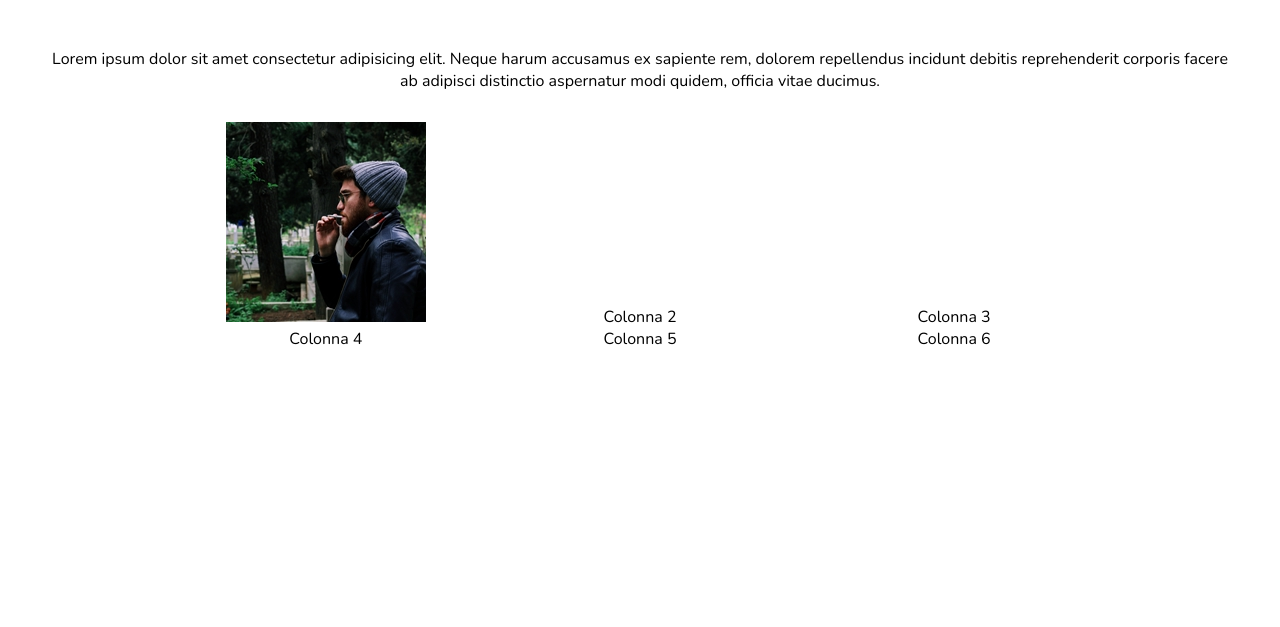
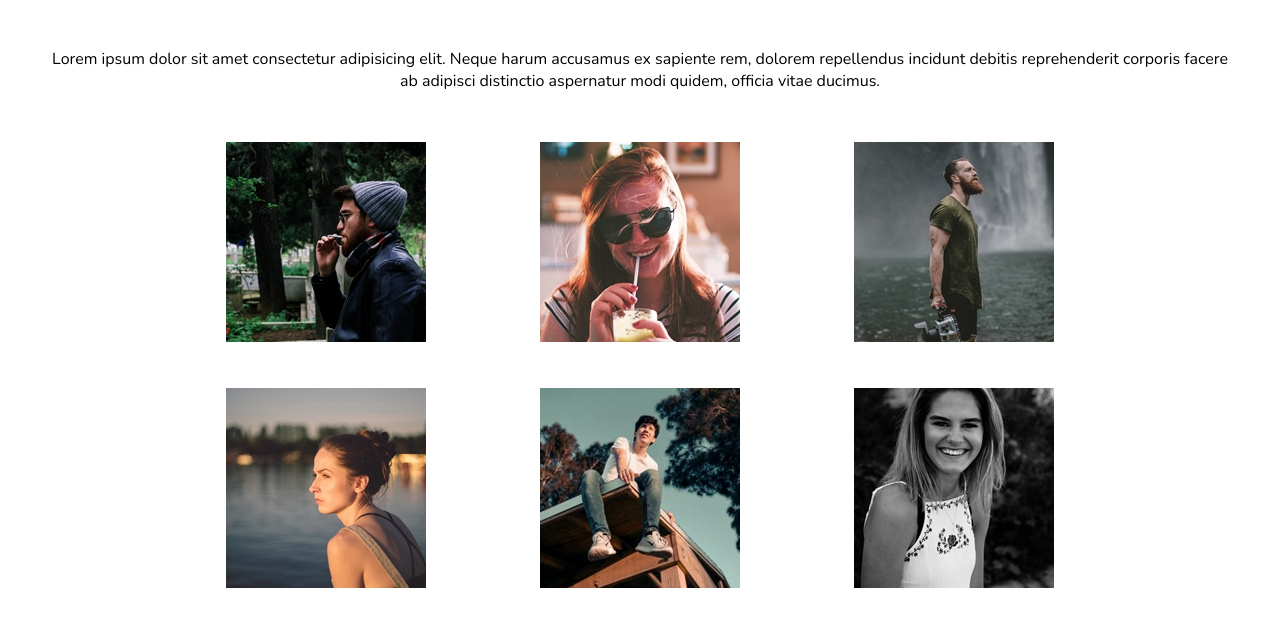
Before and after one commit to michele-pupo/html-css-float-cards, a plain HTML site: page index.html in a window 1280 px wide. Shown: the part 85-712 px from the top of the page. Drawn offline with nearby package versions, Linux system fonts and the light colour scheme.

Commit message:
inserting images

```diff
--- a/css/style.css
+++ b/css/style.css
@@ -33,5 +33,5 @@ p{
 .row .column{
     display: inline-block;
     width: calc(100% / 4);
-
+    padding: 20px;
 }
--- a/index.html
+++ b/index.html
@@ -31,12 +31,24 @@
         <!-- inizio sezione con immagini -->
         <section class="row">
 
-            <div class="column"><img src="css/img/male1.png" alt=""></div>
-            <div class="column">Colonna 2</div>
-            <div class="column">Colonna 3</div>
-            <div class="column">Colonna 4</div>
-            <div class="column">Colonna 5</div>
-            <div class="column">Colonna 6</div>
+            <div class="column">
+                <img src="css/img/male1.png" alt="">
+            </div>
+            <div class="column">
+                <img src="css/img/female1.png" alt="">
+            </div>
+            <div class="column">
+                <img src="css/img/male2.png" alt="">
+            </div>
+            <div class="column">
+                <img src="css/img/female2.png" alt="">
+            </div>
+            <div class="column">
+                <img src="css/img/male3.png" alt="">
+            </div>
+            <div class="column">
+                <img src="css/img/female3.png" alt="">
+            </div>
 
         </section>
         <!--fine parte con immagini -->
```
